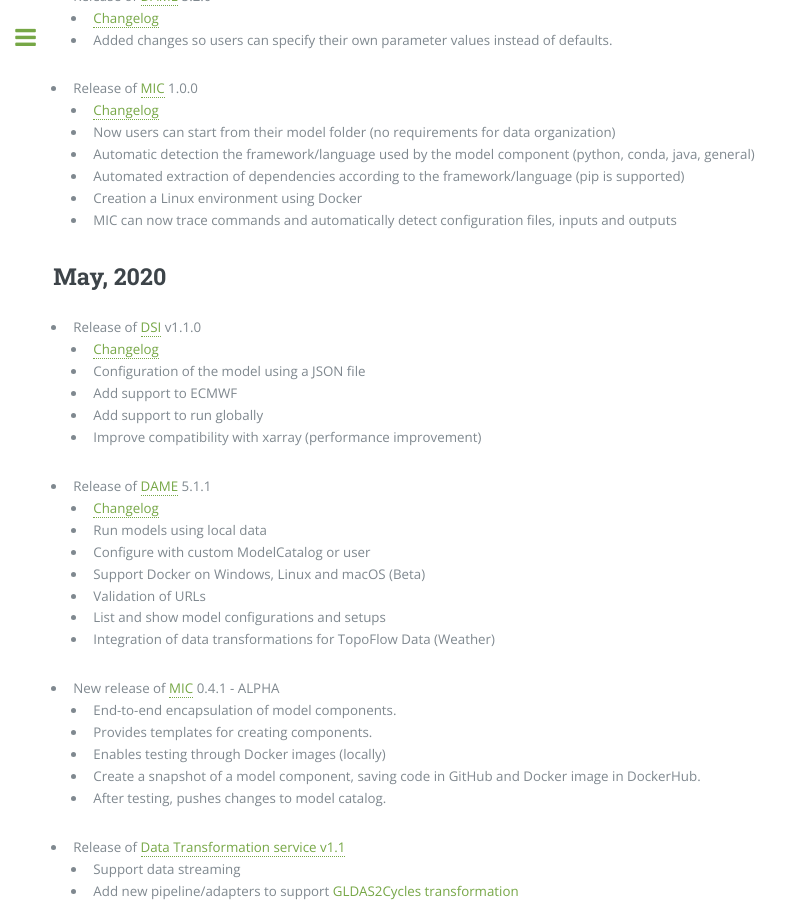
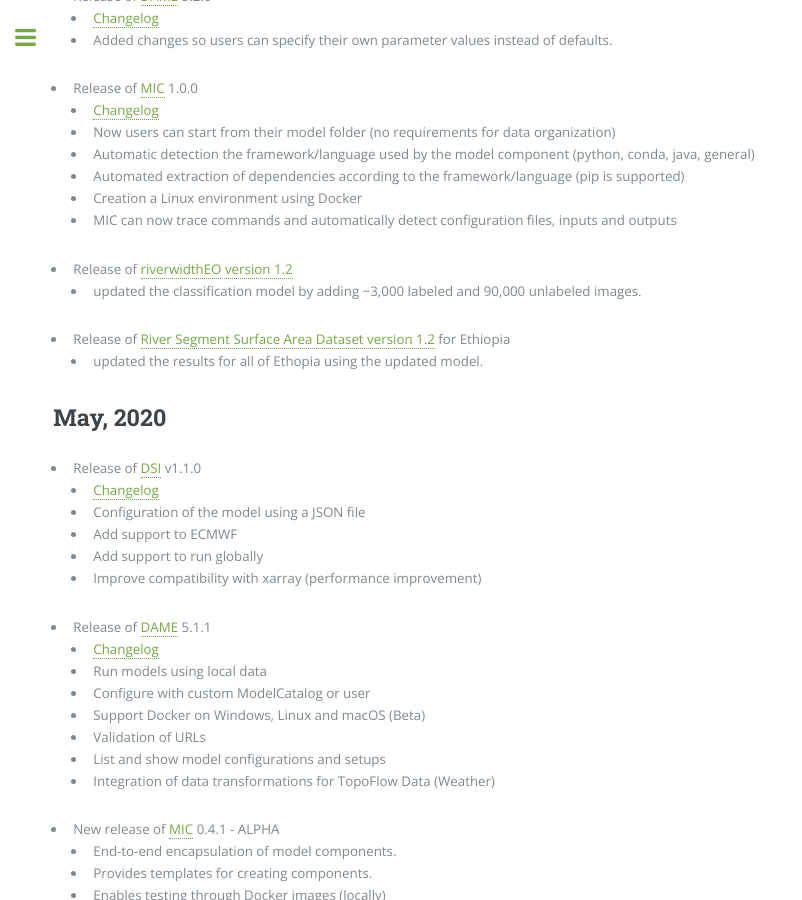
Before and after one commit to KnowledgeCaptureAndDiscovery/MINT, a Jekyll site: the page built from releases.md, in a window 1280 px wide and 900 px high, scrolled down 528 px. Shown: the whole window, without its empty margins (0-802 px from the left). Built offline with Jekyll 4.4.1, drawn with Linux system fonts in a browser that asks for light colours.

Commit message:
remote sensing updates

```diff
--- a/releases.md
+++ b/releases.md
@@ -22,6 +22,12 @@
   * Automated extraction of dependencies according to the framework/language (pip is supported)
   * Creation a Linux environment using Docker
   * MIC can now trace commands and automatically detect configuration files, inputs and outputs
+
+* Release of [riverwidthEO version 1.2](https://github.com/mintproject/riverwidthEO)
+  * updated the classification model by adding ~3,000 labeled and 90,000 unlabeled images.
+
+* Release of [River Segment Surface Area Dataset version 1.2](https://mint.isi.edu/ethiopia/datasets/browse/da6b6d47-7672-4e6e-a455-7bbc7e7ceb99) for Ethiopia
+  * updated the results for all of Ethopia using the updated model.
 
 
 ## May, 2020
```
